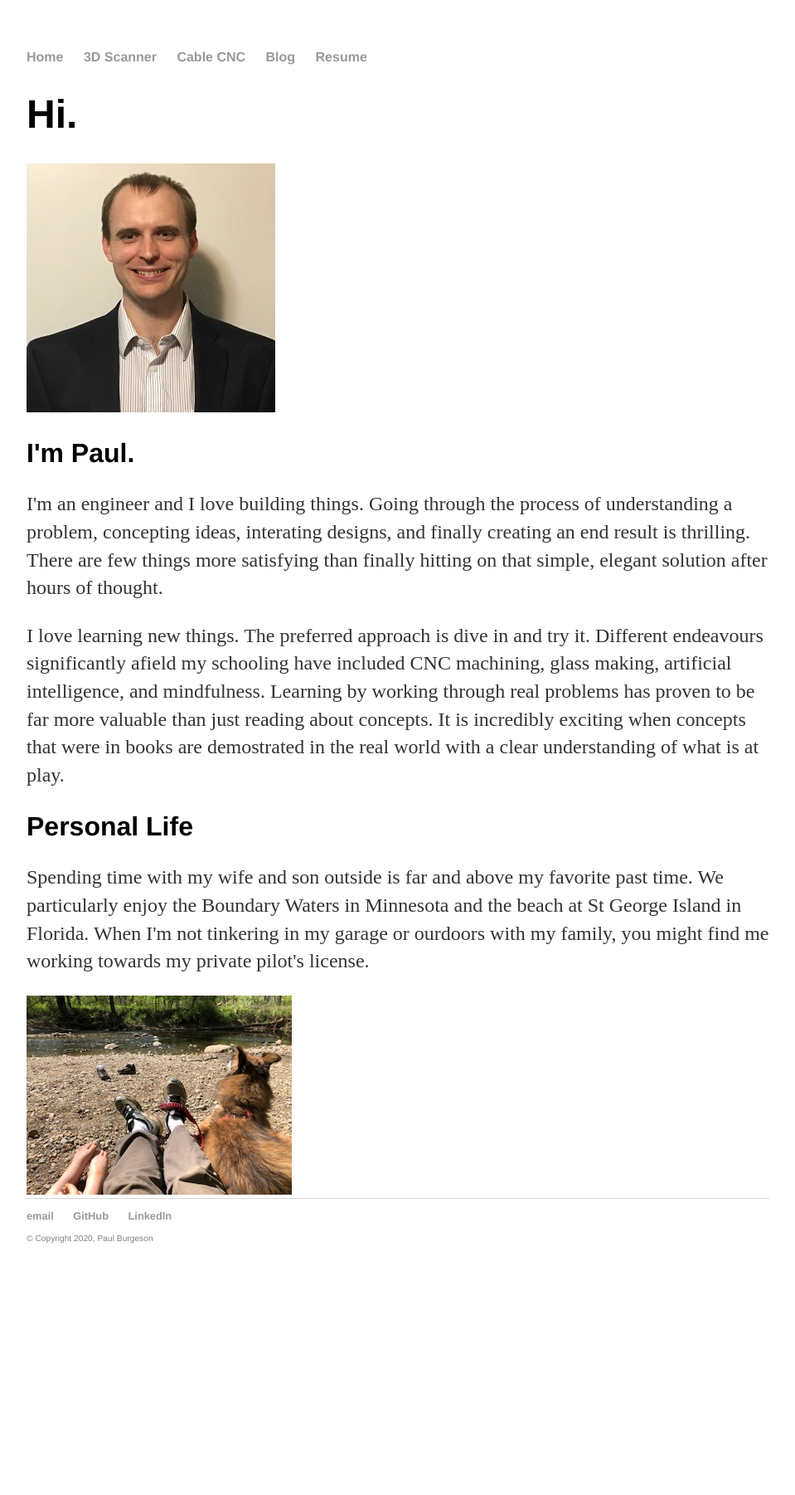
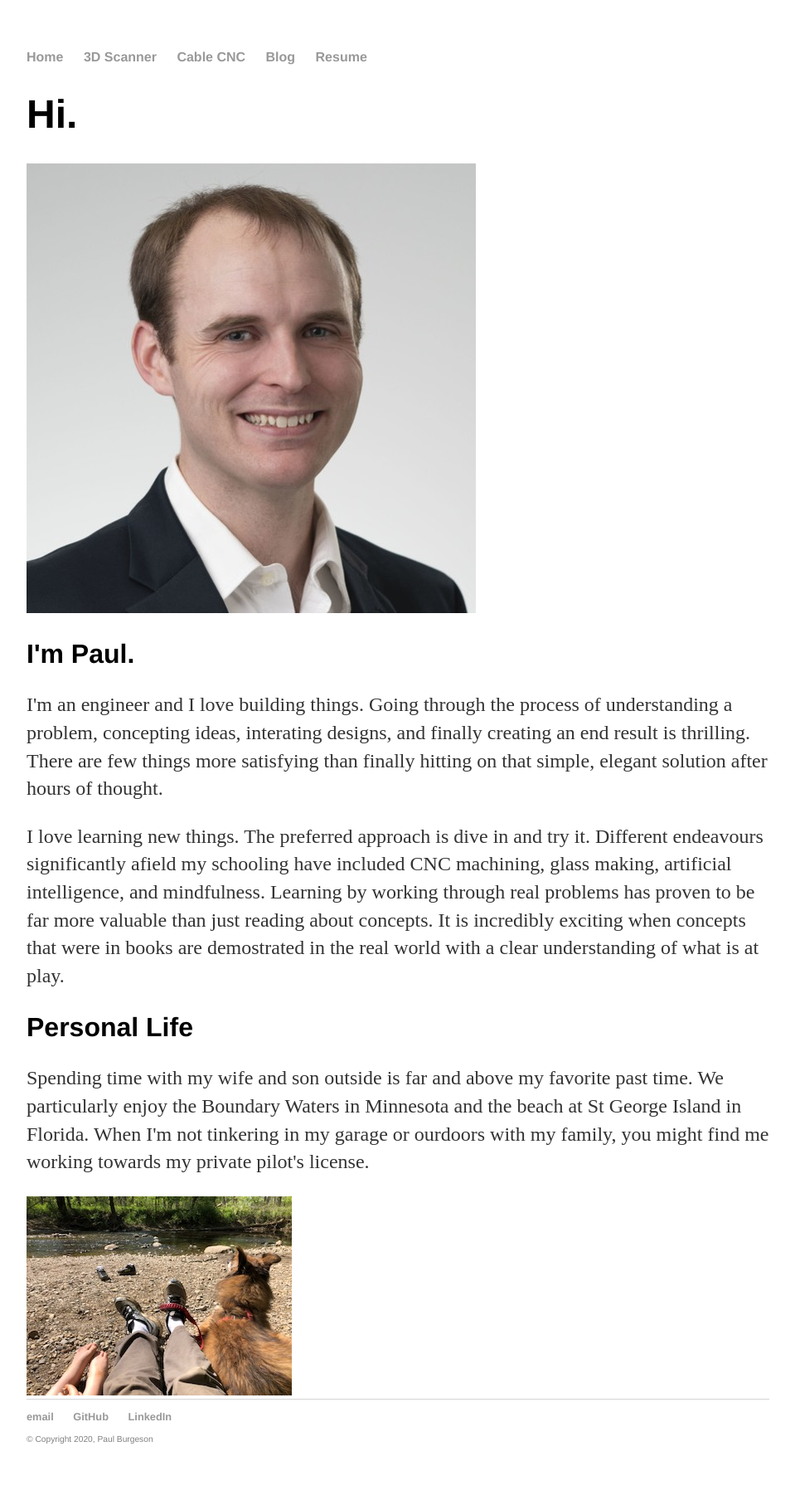
Before and after one commit to pburgeson/pburgeson.github.io, a Jekyll site: the page built from index.html, in a window 1280 px wide. Shown: the whole page at 83% size, without its empty margins (160-1119 px from the left). Built offline with Jekyll 4.4.1, drawn with Linux system fonts in a browser that asks for light colours; before the commit the page ends 1560 px from its top, so only the background shows below that.

Commit message:
Updating headshot - Closes #9

```diff
--- a/index.html
+++ b/index.html
@@ -4,7 +4,7 @@
 ---
 <div class="intro">
 	<h1>Hi.</h1>
-	<img src="assets/home/paulthumb.jpg">
+	<img src="assets/home/Headshot-2019 - Cropped.jpg">
 	<h2>I'm Paul.</h2>
 	<p>
 		I'm an engineer and I love building things.  Going through the process of understanding a problem, concepting ideas,
```
